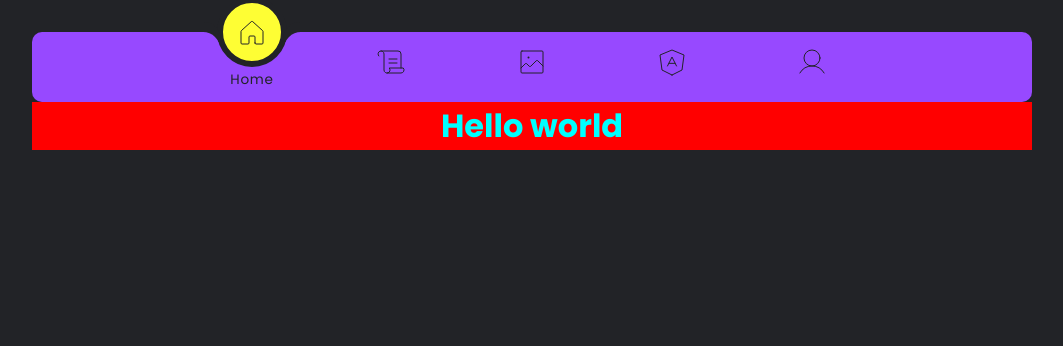
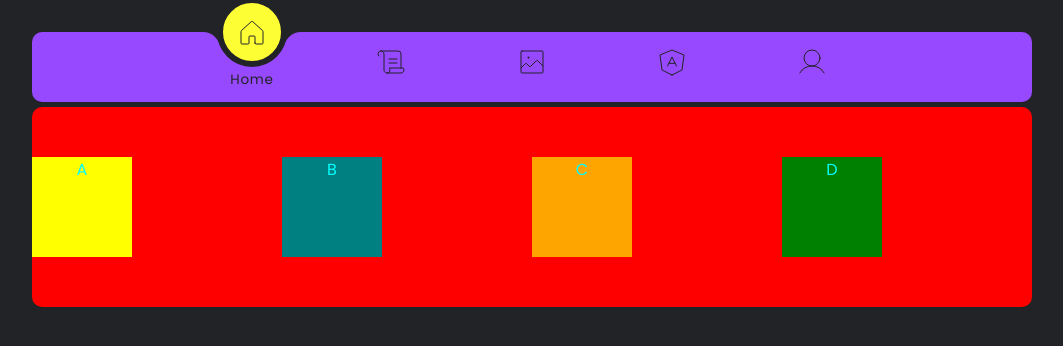
Before and after one commit to fawadashraf1262/navigation, a React (Vite) app: page / in a window 1280 px wide. Shown: the top 346 px of the page, without its empty margins (108-1171 px from the left). Built offline with nearby package versions, Linux system fonts and the light colour scheme.

Commit message:
testing global statfvxcves

```diff
--- a/src/App.jsx
+++ b/src/App.jsx
@@ -16,7 +16,7 @@ const App = () => {
         <Route path='/blog' element={<Blog/>}></Route>
         <Route path='/gallery' element={<Gallery/>}></Route>
         <Route path='/contact' element={<Contact/>}></Route>
-        <Route path='/about' element={<About/>}></Route>
+        <Route path='/abut' element={<About/>}></Route>
       </Routes>
     </BrowserRouter>
   )
--- a/src/Home.jsx
+++ b/src/Home.jsx
@@ -5,7 +5,10 @@ const Home = () => {
 
   return (
     <div className='App'  style={{textAlign: "center"}}>
-      <h1>Hello world</h1>
+      <div className="a">A</div>
+      <div className="b">B</div>
+      <div className="c">C</div>
+      <div className="d">D</div>
     </div>
   )
 }
--- a/src/css/Home.css
+++ b/src/css/Home.css
@@ -1,4 +1,40 @@
 .App{
     background-color: red;
     color: aqua;
+    margin-top: 5px;
+    border-radius: 10px;
+    height: 200px;
+    display: grid;
+    /* text-align: center; */
+    align-items: center;
+
+    grid-template-columns: 1fr  1fr 1fr 1fr;
 }
+.a{
+    width: 100px;
+    align-items: center;
+    justify-content: center;
+    background-color: yellow;
+    height: 100px;
+}
+.b{
+    width: 100px;
+    align-items: center;
+    justify-content: center;
+    background-color: teal;
+    height: 100px;
+}
+.c{
+    width: 100px;
+    align-items: center;
+    justify-content: center;
+    background-color: orange;
+    height: 100px;
+}
+.d{
+    width: 100px;
+    align-items: center;
+    justify-content: center;
+    background-color: green;
+    height: 100px;
+}
```
